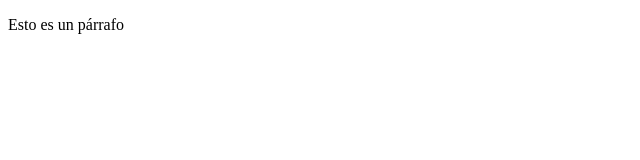
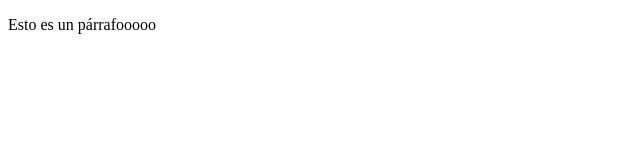
Before and after one commit to mosoluc2112/UD2_LM_Proyecto_Web_Grupo2, a plain HTML site: page index.html in a window 1280 px wide. Shown: the full height of the page, 0-640 px from the left. Drawn offline with Linux system fonts and the light colour scheme.

Commit message:
He añadido más "ooooo"

```diff
--- a/index.html
+++ b/index.html
@@ -6,6 +6,6 @@
     <title>Document</title>
 </head>
 <body>
-    <p>Esto es un párrafo</p>
+    <p>Esto es un párrafooooo</p>
 </body>
 </html>
```
